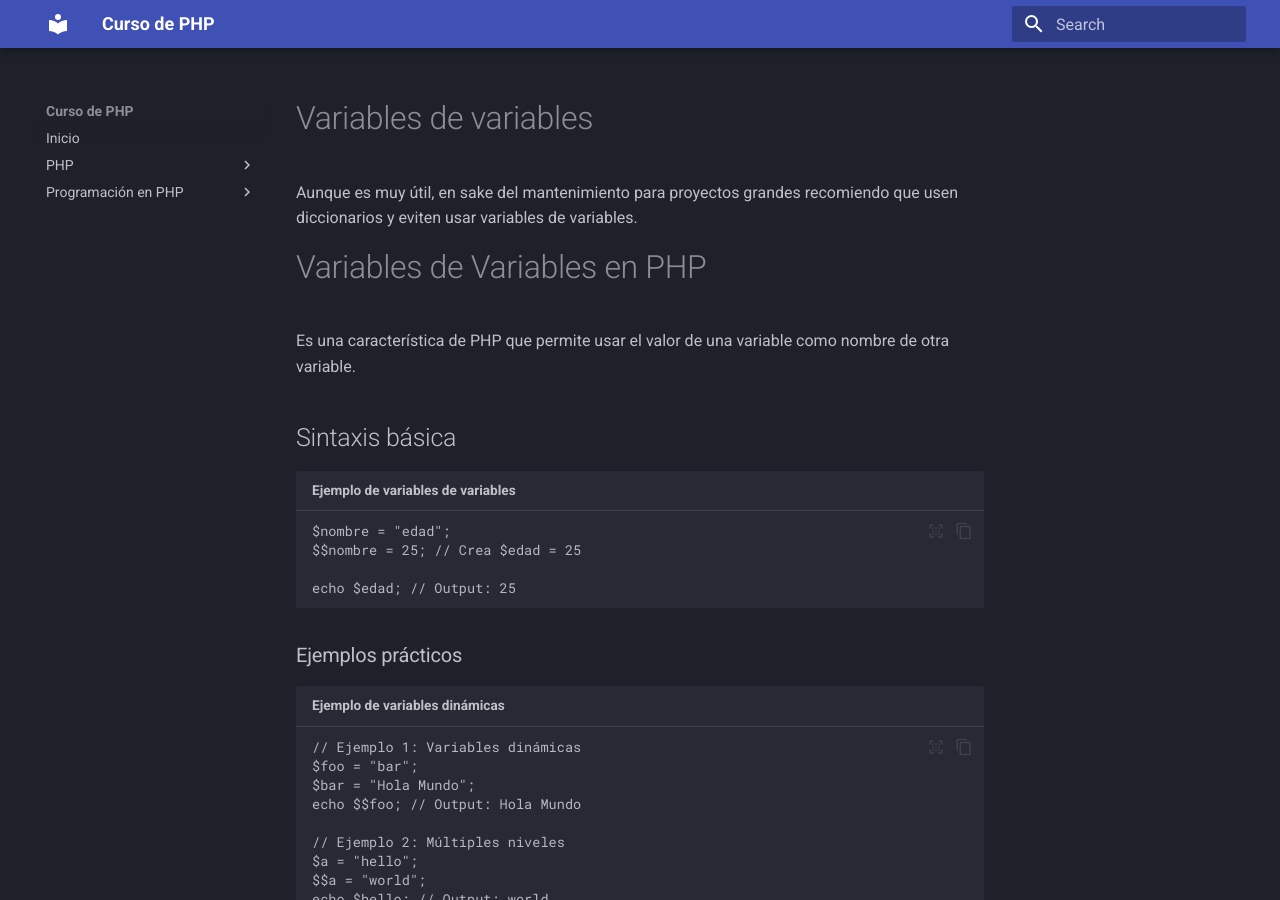
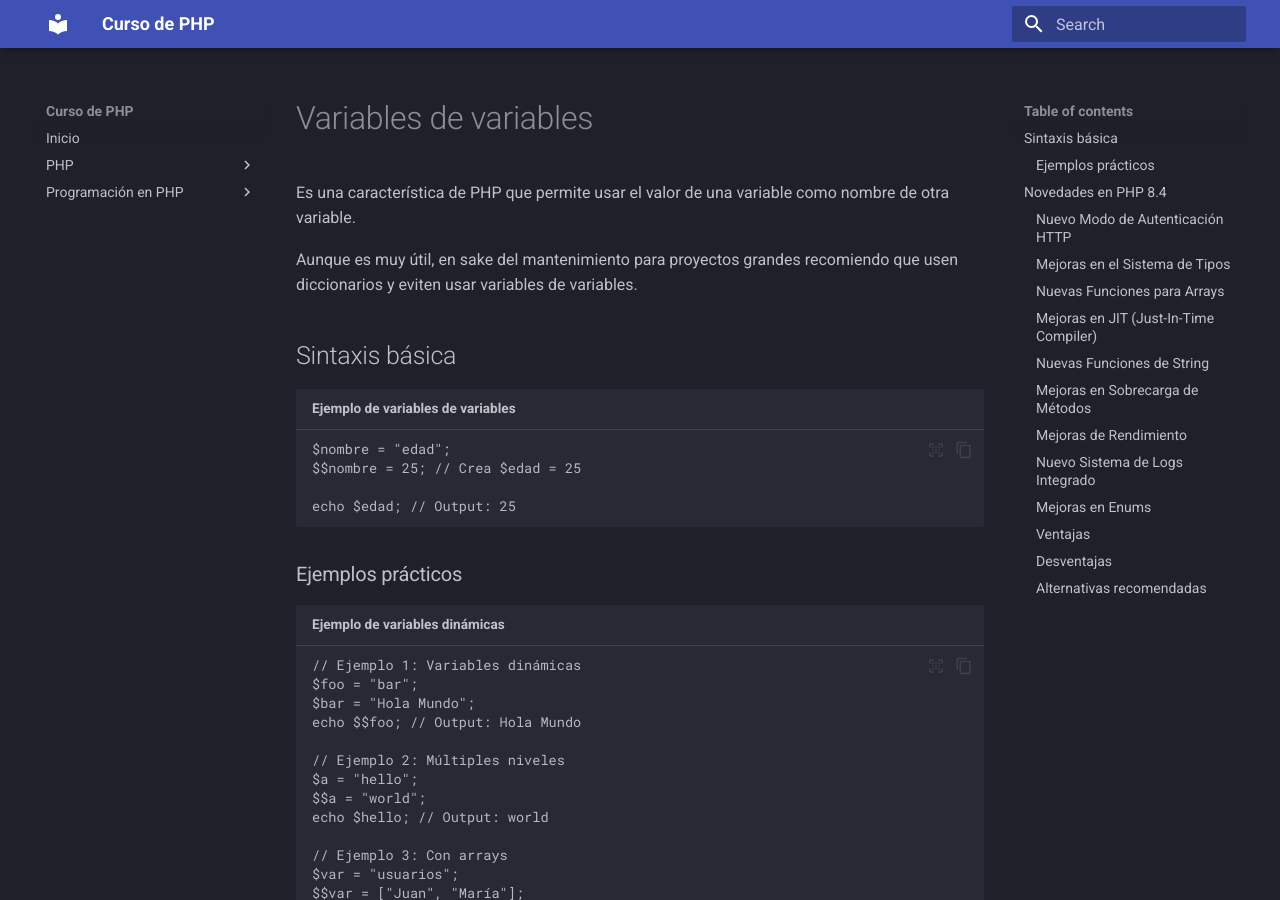
Before and after one commit to pepemxl/curso_php, an MkDocs documentation site: the page built from docs/module_02/section_02.md, in a window 1280 px wide and 900 px high. Built offline with MkDocs 1.6.1 and Material for MkDocs 9.7.7, drawn with Linux system fonts in a browser that asks for light colours.

Commit message:
remove title+}

```diff
--- a/docs/module_02/section_02.md
+++ b/docs/module_02/section_02.md
@@ -1,10 +1,10 @@
 # Variables de variables
+
+Es una característica de PHP que permite usar el valor de una variable como nombre de otra variable.
+
 
 Aunque es muy útil, en sake del mantenimiento para proyectos grandes recomiendo que usen diccionarios y eviten usar variables de variables.
 
-# Variables de Variables en PHP
-
-Es una característica de PHP que permite usar el valor de una variable como nombre de otra variable.
 
 ## Sintaxis básica
 
```
